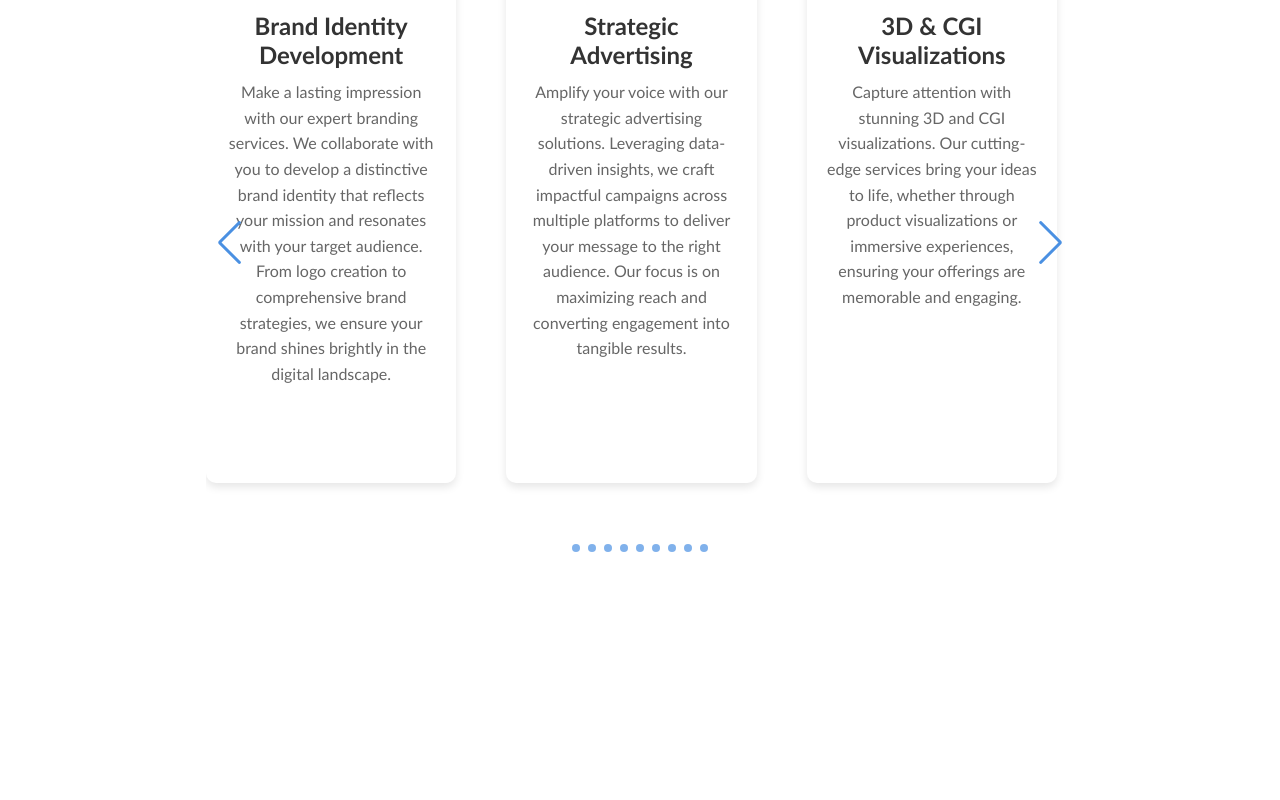
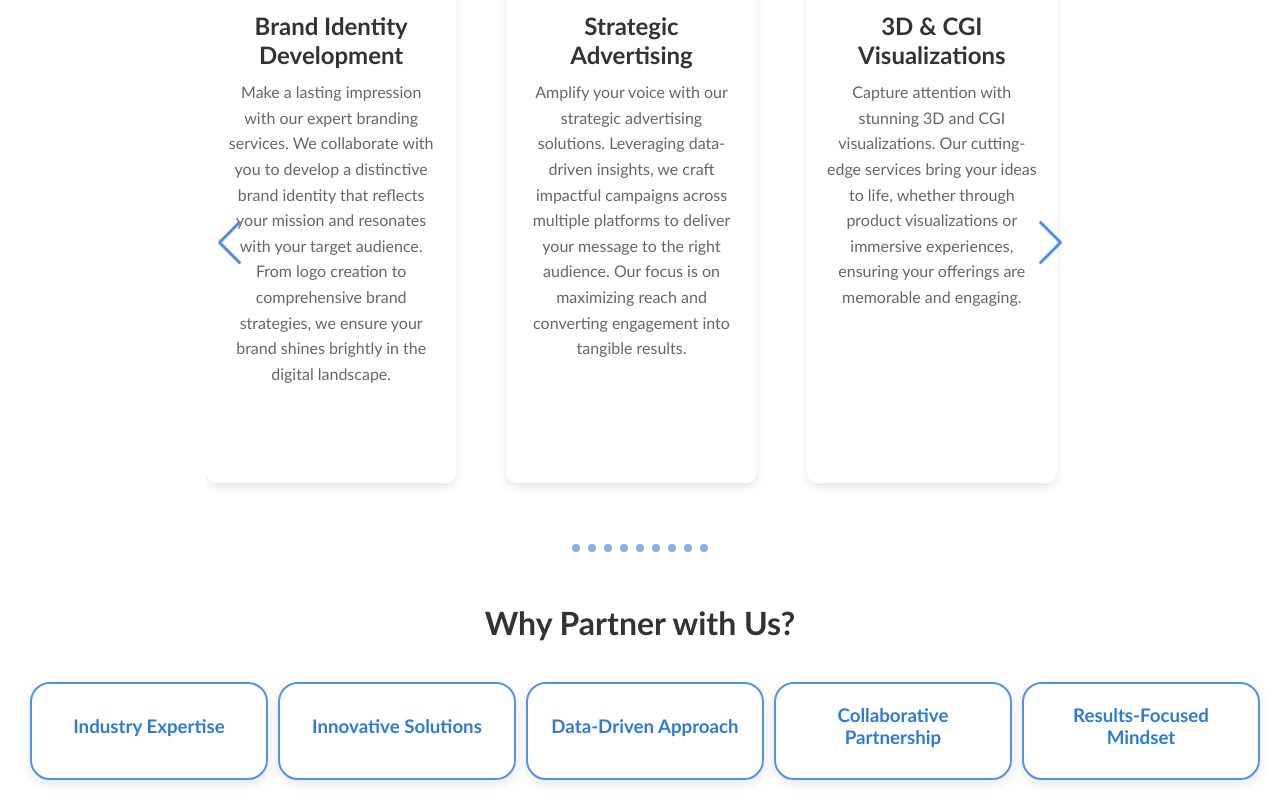
Before and after one commit to FatimaAlZahraaHammoud/digital-marketing-website, a plain HTML site: page index.html in a window 1280 px wide. Shown: the part 1139-1939 px from the top of the page. Before the commit the page ends 1722 px from the top, so only its background shows below. Drawn offline with nearby package versions, Linux system fonts and the light colour scheme.

Commit message:
Add and Style section3

```diff
--- a/index.html
+++ b/index.html
@@ -192,6 +192,34 @@
             </div>
         </div>
 
+        <!--Section 3: Why Partner with us-->
+        <div class="why-partner-section">
+            <h2>Why Partner with Us?</h2>
+            <div class="partner-rectangles flex">
+                <div class="rectangle">
+                    <h3>Industry Expertise</h3>
+                    <p>Our multidisciplinary team brings extensive experience across various sectors, allowing us to understand and address your unique challenges effectively.</p>
+                </div>
+                <div class="rectangle">
+                    <h3>Innovative Solutions</h3>
+                    <p>We stay ahead of the curve, utilizing the latest trends and technologies to deliver creative strategies that drive results and set your brand apart.</p>
+                </div>
+                <div class="rectangle">
+                    <h3>Data-Driven Approach</h3>
+                    <p>We leverage analytics to inform our strategies, continuously optimizing campaigns for maximum impact and ensuring you achieve your business objectives.</p>
+                </div>
+                <div class="rectangle">
+                    <h3>Collaborative Partnership</h3>
+                    <p>We view ourselves as an extension of your team, fostering open communication and collaboration to ensure your vision guides every project.</p>
+                </div>
+                <div class="rectangle">
+                    <h3>Results-Focused Mindset</h3>
+                    <p>Your success is our ultimate goal. We establish clear objectives and KPIs for each initiative, focusing on delivering measurable outcomes that contribute to your growth.</p>
+                </div>
+            </div>
+
+        </div>
+
     </body>
     <script src="./scripts/swiper-element-bundle.min.js"></script>
     <script src="./scripts/index.js"></script>
--- a/styles/style.css
+++ b/styles/style.css
@@ -78,6 +78,10 @@ h2 {
 
 /*Welcome Section*/
 
+.welcome{
+    background-color: var(--color2);
+}
+
 .welcome img{
     width: 35%;
 }
@@ -129,7 +133,8 @@ h2 {
 }
 
 .card-expertise:hover{
-
+    transform: scale(1.05);
+      box-shadow: 0 8px 16px rgba(0, 0, 0, 0.2);
 }
 
 .card-expertise svg {
@@ -160,3 +165,53 @@ h2 {
     background: #4A90E2;
     opacity: 0.7;
 }
+
+/*Section 3: Why Partner with us*/
+
+.why-partner-section{
+    padding: 20px;
+    text-align: center;
+}
+
+.why-partner-section h2{
+    padding-bottom: 20px;
+}
+
+.partner-rectangles .rectangle{
+    background-color: #fff;
+    margin-left: 10px;
+    border-radius: 20px;
+    padding: 20px;
+    width: 20%;
+    border: 2px solid var(--color3);
+    box-shadow: 0 4px 12px rgba(0, 0, 0, 0.1);
+    transition: transform 0.2s ease, box-shadow 0.2s ease;
+    text-align: center;
+    cursor: pointer;
+    display: flex;
+    flex-direction: column;
+    align-items: center;
+    justify-content: center;
+
+}
+
+.rectangle:hover {
+    transform: scale(1.05);
+    box-shadow: 0 8px 18px rgba(0, 0, 0, 0.2);
+}
+
+.rectangle:hover p{
+    display: block;
+}
+
+.rectangle h3{
+    color: #2e7bd3;
+    margin-bottom: 10px;
+}
+
+.rectangle p{
+    font-size: 1em;
+    color: #555555;
+    line-height: 1.6;
+    display: none;
+}
```
